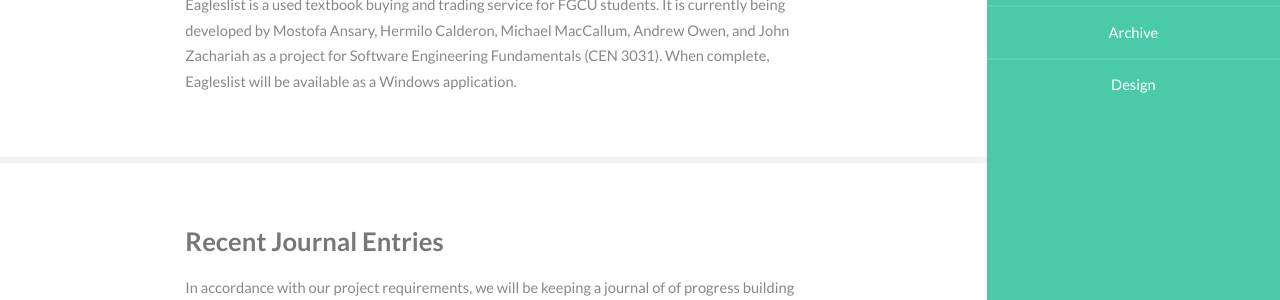
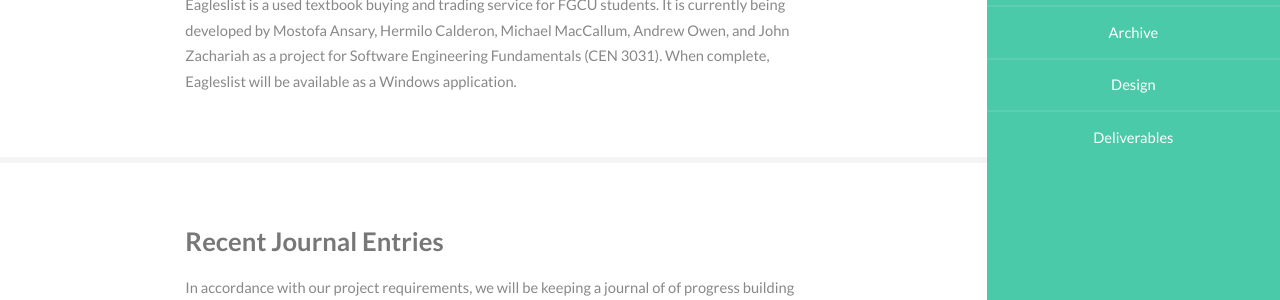
Before and after one commit to 5-Bit/5-bit.github.io, a Jekyll site: the page built from index.html, in a window 1280 px wide. Shown: the part 235-535 px from the top of the page. Built offline with Jekyll 4.4.1, drawn with Linux system fonts in a browser that asks for light colours; Markdown is read by kramdown in place of the engine named in the settings.

Commit message:
Added final deliverable to navigation

```diff
--- a/_includes/header.html
+++ b/_includes/header.html
@@ -28,6 +28,10 @@
                 <li>
                     <a href="/design.html">Design</a>
                 </li>
+
+                <li>
+                    <a href="/final-deliverable.html">Deliverables</a>
+                </li>
             </ul>
         </nav>
         <footer>
```
